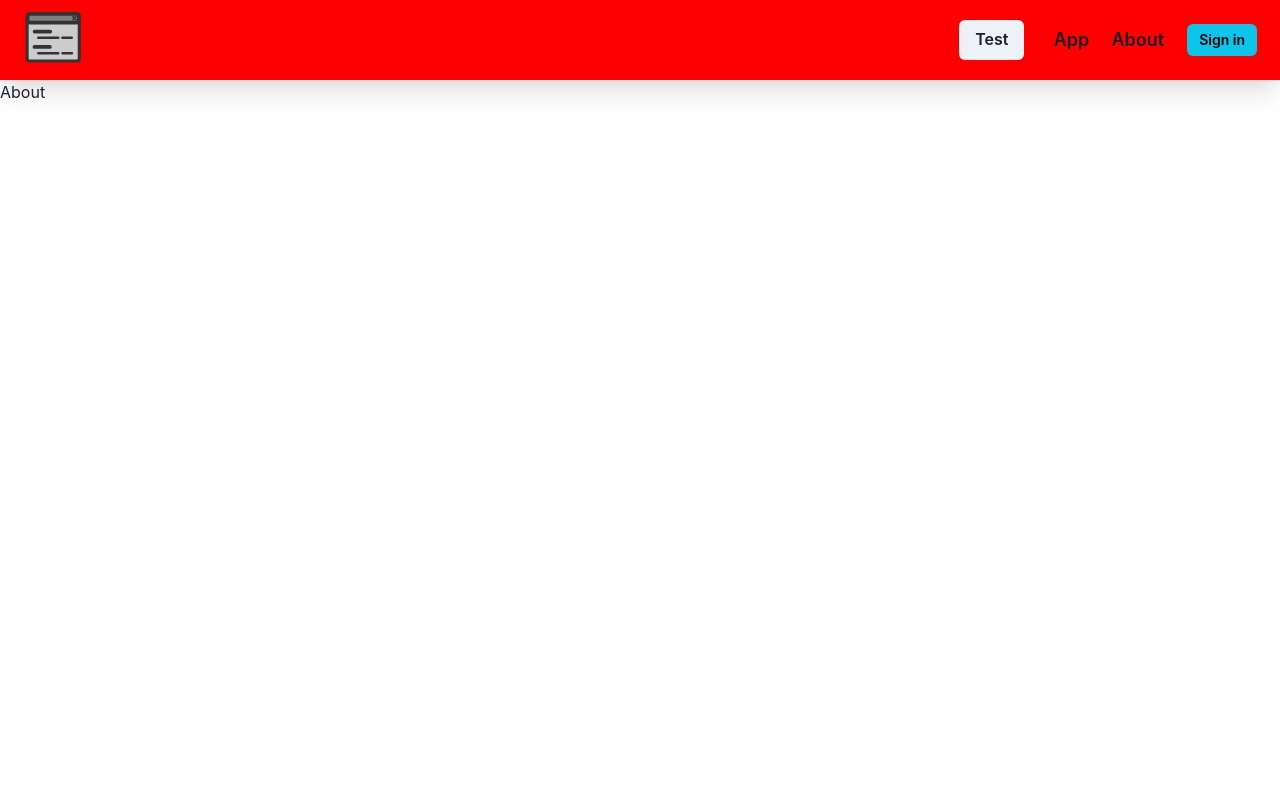
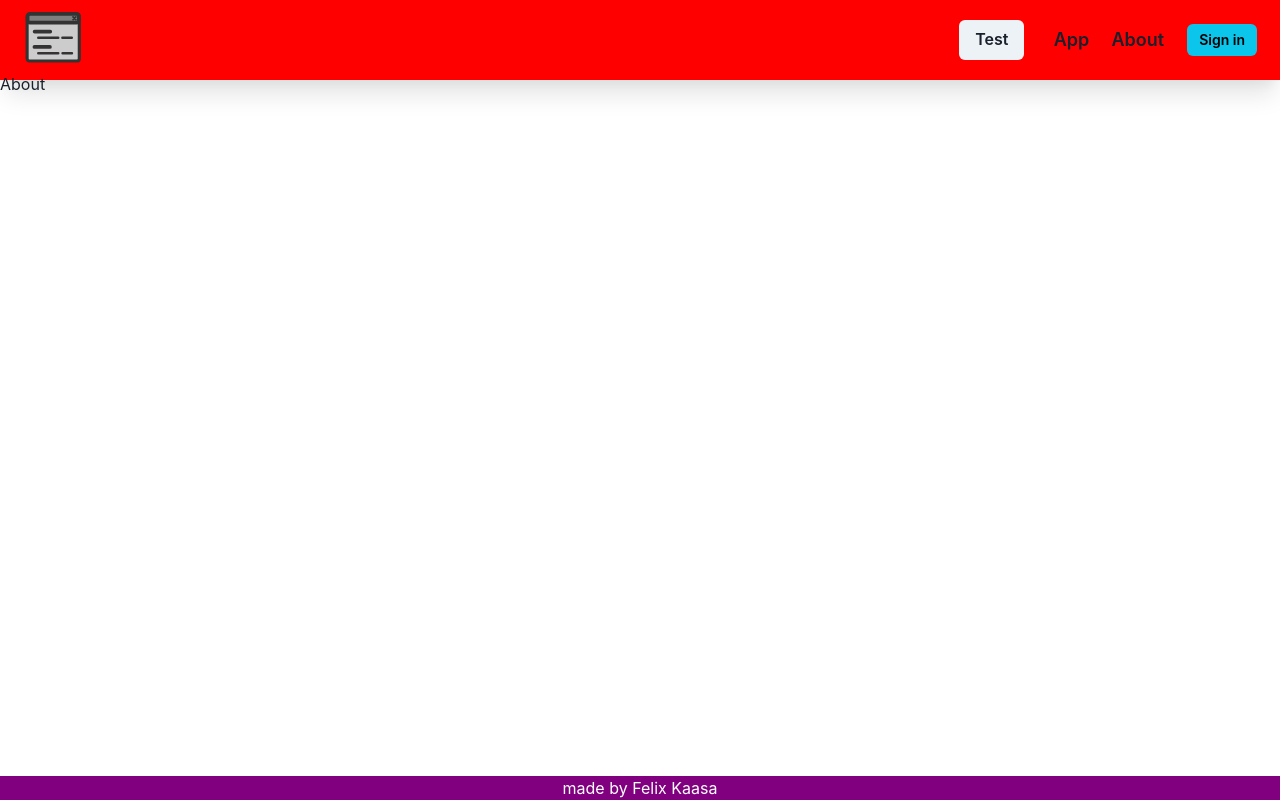
Before and after one commit to Epirius/Todo-app, a Next.js app in the folder frontend/: page /about in a window 1280 px wide. Built offline with nearby package versions, Linux system fonts and the light colour scheme; no server answers.

Commit message:
fixed position of footer

```diff
--- /dev/null
+++ b/frontend/components/Footer.tsx
@@ -0,0 +1,14 @@
+import { Box, Center, Text } from "@chakra-ui/react";
+import React from "react";
+
+export const Footer = () => {
+  return (
+    <Box bgColor="purple" height='100%'>
+      <Center>
+        <Text textColor='white'>
+        made by Felix Kaasa
+        </Text>
+      </Center>
+    </Box>
+  );
+};
--- a/frontend/pages/_app.tsx
+++ b/frontend/pages/_app.tsx
@@ -1,8 +1,10 @@
 import type { AppProps } from "next/app";
-import { ChakraProvider } from "@chakra-ui/react";
+import { Box, ChakraProvider, Flex, Spacer } from "@chakra-ui/react";
 import Head from "next/head";
 import { SessionProvider } from "next-auth/react";
 import { Session } from "next-auth";
+import Header from "../components/header/Header";
+import { Footer } from "../components/Footer";
 
 function MyApp({ Component, pageProps }: AppProps<{ session: Session }>) {
   return (
@@ -12,7 +14,16 @@ function MyApp({ Component, pageProps }: AppProps<{ session: Session }>) {
           <title>Todo app</title>
         </Head>
         <ChakraProvider>
-          <Component {...pageProps} />
+          <Box height="9vh">
+            <Header />
+          </Box>
+          <Box height="88vh">
+            <Component {...pageProps} />
+          </Box>
+          <Box height='3vh'>
+
+            <Footer />
+          </Box>
         </ChakraProvider>
       </SessionProvider>
     </>
--- a/frontend/pages/about/index.tsx
+++ b/frontend/pages/about/index.tsx
@@ -4,7 +4,6 @@ import Header from '../../components/header/Header'
 function index() {
   return (
     <>
-    <Header />
     <div>About</div>
     </>
   )
--- a/frontend/pages/index.tsx
+++ b/frontend/pages/index.tsx
@@ -23,7 +23,6 @@ const Home: NextPage = () => {
   if (!session) {
     return (
       <>
-        <Header />
         <Welcome />
       </>
     );
@@ -31,12 +30,7 @@ const Home: NextPage = () => {
 
   return (
     <>
-      <Header />
       <TabSelector/>
-
-      <Box bgColor="purple">
-        <Center height="80vhcd ">hello</Center>
-      </Box>
     </>
   );
 };
```
